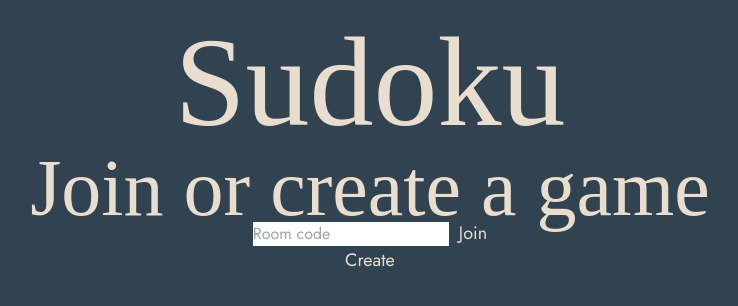
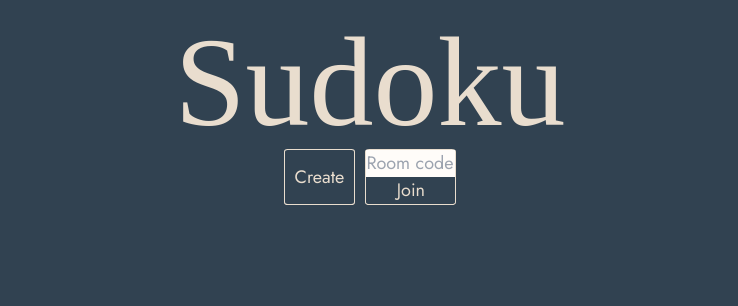
Before and after one commit to kvssr/Sudoku, a React (Create React App) app in the folder client/: page / in a window 1280 px wide. Shown: the top 306 px of the page, without its empty margins (270-1008 px from the left). Built offline with nearby package versions, Linux system fonts and the light colour scheme; a web font is replaced by a local one.

Commit message:
Changed styling

```diff
--- a/client/src/components/ConnectionManager.jsx
+++ b/client/src/components/ConnectionManager.jsx
@@ -23,29 +23,28 @@ export const ConnectionManager = () => {
   };
 
   return (
-    <div className="">
     <div className="joinRow">
-        <form onSubmit={connect}>
+      <button
+        type="button"
+        className="createCol"
+        onClick={createRoom}
+      >
+        Create
+      </button>
+
+      <form
+        onSubmit={connect}
+        className="joinCol"
+      >
         <input
           id="roomInput"
           name="room"
           className="roomInput"
           placeholder="Room code"
+          size={7}
         />
-          <button type="submit">
-            {" "}
-            <p>Join</p>{" "}
-          </button>
+        <button type="submit">Join</button>
       </form>
-      </div>
-      <div className="createRow">
-        <button
-          type="button"
-          onClick={createRoom}
-        >
-          <p>Create</p>
-        </button>
-      </div>
     </div>
   );
 };
--- a/client/src/components/controls.js
+++ b/client/src/components/controls.jsx
@@ -11,7 +11,7 @@ export const NumButtons = ({ selectInput }) => {
         onClick={selectInput}
         key={`ib-${i}`}
       >
-        {i}{" "}
+        {i}
       </div>
     );
   }
@@ -20,19 +20,19 @@ export const NumButtons = ({ selectInput }) => {
 
 export const GameButtons = ({ handleEraseBtn, handleNewGameBtn }) => {
   return (
-    <div className="gamebuttonList grid grid-cols-9 mt-3">
+    <div className="gamebuttonList">
       <div
-        className="cursor-pointer bg-cyan-800 eraseBtn controlBtn py-0 border col-span-2 col-start-2"
+        className="cursor-pointer eraseBtn controlBtn "
         onClick={handleEraseBtn}
       >
-        Erase{" "}
-      </div>{" "}
+        Erase
+      </div>
       <div
-        className="cursor-pointer bg-cyan-800 newGameBtn controlBtn py-0 border col-span-2 col-start-7"
+        className="cursor-pointer newGameBtn controlBtn"
         onClick={handleNewGameBtn}
       >
-        New Game{" "}
-      </div>{" "}
+        New Game
+      </div>
     </div>
   );
 };
--- a/client/src/index.css
+++ b/client/src/index.css
@@ -32,12 +32,27 @@ code {
   justify-content: center;
 }
 
+.gamebuttonList {
+  display: flex;
+  justify-content: space-between;
+}
+
 .controlBtn {
-  background-color: #ff6a3d;
+  border: 1px solid #E9DDCE;
+  border-radius: 5%;
+  margin-top: 0.75rem;
+  padding: 10px;
+  color: #E9DDCE;
+  font-family: "Jost", sans-serif;
+  font-optical-sizing: auto;
+  font-weight: 400;
+  font-style: normal;
+  font-size: 18px;
 }
 
 .controlBtn:hover {
-  background-color: #f4db7d;
+  background-color: #E9DDCE;
+  color: #314251;
 }
 
 .inputCell {
@@ -48,7 +63,49 @@ code {
   background-color: #f4db7d;
 }
 
+.joinRow {
+  display: flex;
+  margin-top: 30px;
+}
+
+.createCol {
+  border: 1px solid #E9DDCE;
+  border-radius: 5%;
+  margin: 5px;
+  padding: 10px;
+  color: #E9DDCE;
+  font-family: "Jost", sans-serif;
+  font-optical-sizing: auto;
+  font-weight: 400;
+  font-style: normal;
+  font-size: 18px;
+}
+
+.createCol:hover {
+  background-color: #E9DDCE;
+  color: #374875;
+}
+
+.joinCol {
+  border: 1px solid #E9DDCE;
+  border-radius: 5%;
+  margin: 5px;
+  display: flex;
+  flex-direction: column;
+  color: #E9DDCE;
+  font-family: "Jost", sans-serif;
+  font-optical-sizing: auto;
+  font-weight: 400;
+  font-style: normal;
+  font-size: 18px;
+}
+
+.joinCol:hover {
+  background-color: #E9DDCE;
+  color: #314251;
+}
+
 .roomInput {
-  margin-top: 30px;
-  margin-right: 10px;
+  background-color: #fffcf9;
+  color: #314251;
 }
--- a/client/src/scenes/homepage/index.jsx
+++ b/client/src/scenes/homepage/index.jsx
@@ -3,10 +3,7 @@ import { ConnectionManager } from "../../components/ConnectionManager";
 const Homepage = () => {
   return (
     <div className="mx-auto w-max">
-      <h3>Join or create a game</h3>
-      <div>
-        <ConnectionManager />
-      </div>
+      <ConnectionManager />
     </div>
   );
 };
```
Lines whose indentation alone changed are shown as unchanged.
